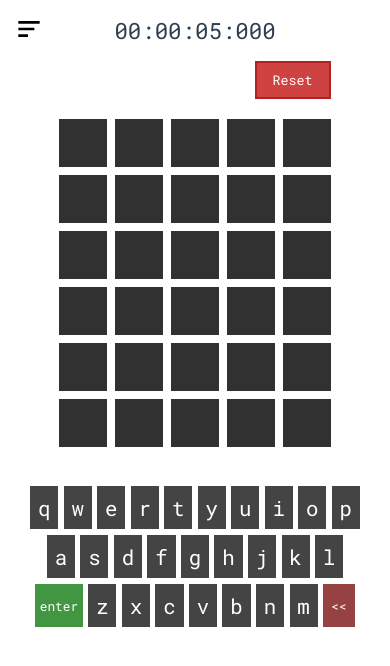
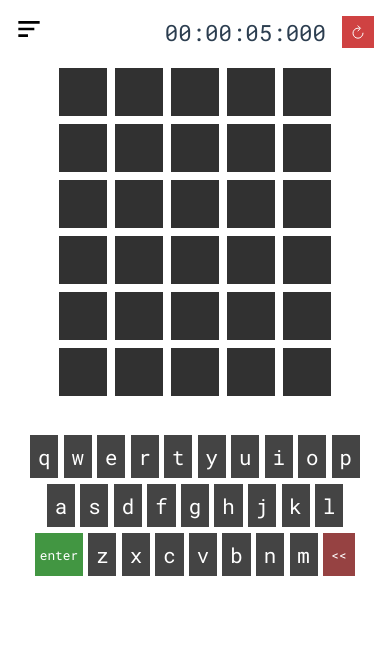
Before and after one commit to sean-b765/spellr, a Vue app: page / in a window 390 px wide. Shown: the top 666 px of the page. Built offline with nearby package versions, Linux system fonts and the light colour scheme.

Commit message:
Mobile styling

```diff
--- a/src/App.vue
+++ b/src/App.vue
@@ -1,6 +1,12 @@
 <template>
   <Status :status="status" :duration="duration" :word="word" :resetStatus="resetStatus" />
-  <div class="duration">{{duration}}</div>
+  <div class="controls">
+    <div class="duration">{{duration}}</div>
+    <button class='reset' @click="reset">
+      <svg stroke-width="0" viewBox="0 0 512 512" height="1em" width="1em" xmlns="http://www.w3.org/2000/svg"><path fill="none" stroke-linecap="round" stroke-miterlimit="10" stroke-width="32" d="M320 146s24.36-12-64-12a160 160 0 10160 160"></path><path fill="none" stroke-linecap="round" stroke-linejoin="round" stroke-width="32" d="M256 58l80 80-80 80"></path></svg>
+    </button>
+  </div>
+
   <Menu :pastGames="sortHistory()" />
   <Board
     :addLetter="addLetter"
@@ -8,7 +14,6 @@
     :board="board"
     :currentRow="currentRow"
     :enter="enter"
-    :reset="reset"
     :addWord="addWord"
     :closeLetters="closeLetters"
     :correctLetters="correctLetters"
@@ -235,6 +240,36 @@ export default defineComponent({
 </script>
 
 <style>
+.controls {
+  position: relative;
+  padding: 1rem 1rem 0 1rem;
+  width: 100%;
+  max-width: 600px;
+  display: flex;
+  align-items: center;
+  justify-content: flex-end;
+}
+.reset {
+  background: rgb(207, 66, 66);
+  border: none;
+  display: flex;
+  align-items: center;
+  justify-content: center;
+  padding: 0.5rem;
+  color: white;
+  font-family: 'Roboto Mono', monospace;
+  cursor: pointer;
+  margin-left: 1rem;
+}
+.reset svg {
+  fill: white;
+  stroke: white;
+  font-size: 1rem;
+}
+.duration {
+  font-size: 1.4rem;
+}
+
 body {
   overflow: hidden;
 }
@@ -256,8 +291,5 @@ body {
   color: #2c3e50;
   font-family: 'Roboto Mono', monospace;
 }
-.duration {
-  margin-top: 1rem;
-  font-size: 1.4rem;
-}
+
 </style>
--- a/src/components/Board.vue
+++ b/src/components/Board.vue
@@ -1,9 +1,6 @@
 /* eslint-disable */
 <template>
   <div class="container">
-    <div class="controls">
-      <button @click="reset">Reset</button>
-    </div>
     <section class="board">
       <div class="row" v-for="row in board" :key="row.row">
         <div v-motion="`container-${row.row}${index}`"
@@ -43,7 +40,6 @@ export default defineComponent({
   props: {
     addWord: { type: Function, required: true },
     addLetter: { type: Function, required: true },
-    reset: { type: Function, required: true },
     enter: { type: Function, required: true },
     backspace: { type: Function, required: true },
     correctLetters: { type: Array },
@@ -65,22 +61,7 @@ export default defineComponent({
 </script>
 
 <style scoped>
-  .controls {
-    position: relative;
-    padding: 1rem 2rem 0 2rem;
-    width: 100%;
-    display: flex;
-    align-items: center;
-    justify-content: flex-end;
-  }
-  button {
-    border: 2px solid rgb(179, 32, 32);
-    background: rgb(207, 66, 66);
-    padding: 0.5rem 1rem;
-    color: white;
-    font-family: 'Roboto Mono', monospace;
-    cursor: pointer;
-  }
+
   .container {
     position: relative;
     left: 0;
```
